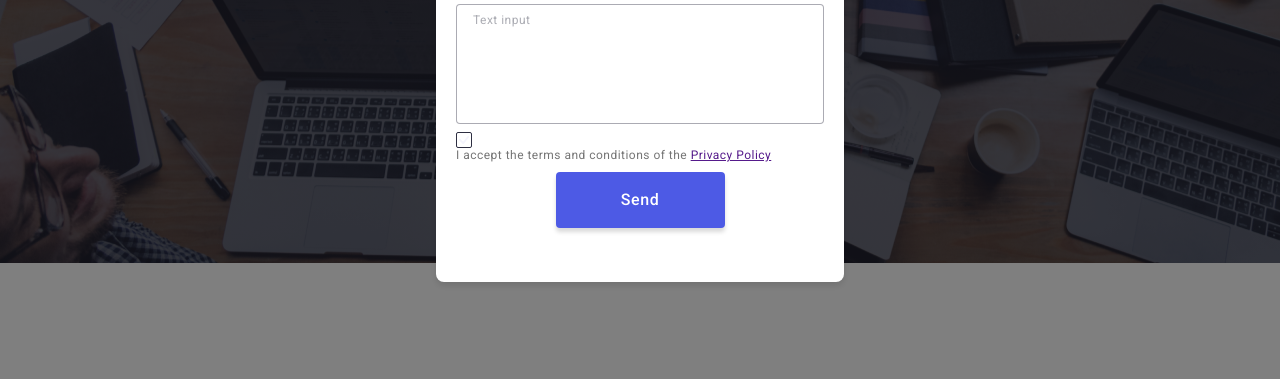
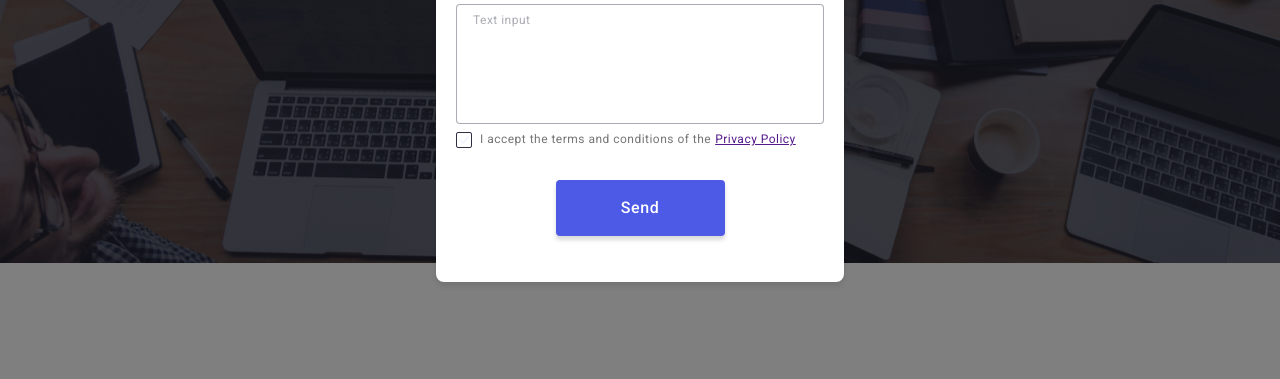
Before and after one commit to LilianaLukash/goit-markup-hw-05, a plain HTML site: page index.html in a window 1280 px wide. Both pictures are taken after a click on the button "Order Service". Shown: the part 410-789 px from the top of the page. Drawn offline with nearby package versions, Linux system fonts and the light colour scheme.

Commit message:
modal-label-check corrected

```diff
--- a/css/style.css
+++ b/css/style.css
@@ -938,12 +938,14 @@ background-color: #31d0aa;
 }
 
 .modal-label-check {
-  display: inline-block;
+  display: inline-flex;
+
 
   font-size: 12px;
   line-height: 1.33;
   letter-spacing: 0.04em;
   color: #757575;
+  margin-bottom: 24px;
 }
 
 .modal-check:checked + .modal-label-check > .user-policy-icon {
@@ -961,3 +963,5 @@ background-color: #31d0aa;
 .icon-check {
   fill: #f4f4fd;
 }
+.modal-link {margin-left: 4px;
+}
```
Also changed, not shown: index.html (+1 -1 lines).
